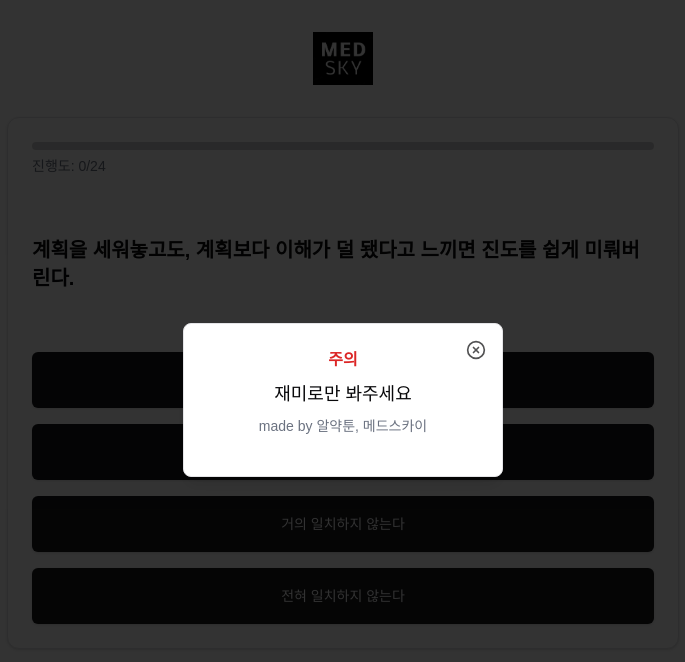
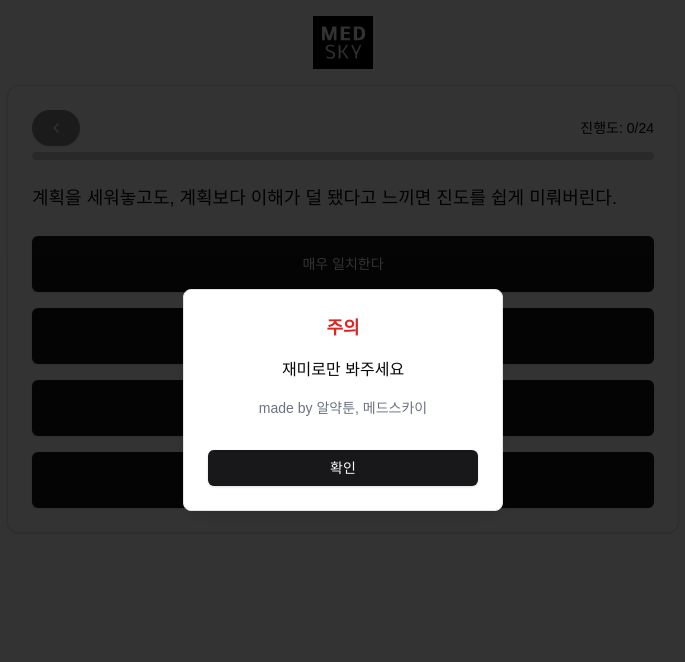
Before and after one commit to juiceple/typeofstudy, a Next.js app: page / in a window 1280 px wide. Shown: the top 662 px of the page, without its empty margins (297-982 px from the left). Built offline with nearby package versions, Linux system fonts and the light colour scheme; a web font is replaced by a local one.

Commit message:
뒤로 가기 버튼

```diff
--- a/src/app/page.tsx
+++ b/src/app/page.tsx
@@ -1,29 +1,50 @@
 "use client"
-import { useEffect, useState } from 'react'
+
+import { useEffect, useState } from 'react';
 import { Questions } from './types';
 import { Progress } from '@/components/ui/progress';
 import { Button } from '@/components/ui/button';
 import { Card, CardContent, CardHeader } from '@/components/ui/card';
 import { AlertDialog, AlertDialogTitle, AlertDialogContent } from '@/components/ui/alert-dialog';
+import { useRouter } from 'next/navigation';
 import Image from 'next/image';
-import { useRouter } from 'next/navigation';
-import { CircleX } from 'lucide-react';
+import { ChevronLeft } from 'lucide-react';
+
+
+type AnswerHistoryItem = {
+  questionIndex: number;
+  score: number;
+  type: 'WP' | 'PB' | 'FE' | 'GD' | 'FA' | 'SC';
+  previousScores: {
+    WP: number;
+    PB: number;
+    FE: number;
+    GD: number;
+    FA: number;
+    SC: number;
+  };
+};
 
 export default function Home() {
   const router = useRouter();
   const [currentQuestion, setCurrentQuestion] = useState(0);
   const [showAlert, setShowAlert] = useState(true);
-  const [scores, setScores] = useState<Record<string, number>>({
+
+  // Add history state to track answers
+  const [answerHistory, setAnswerHistory] = useState<AnswerHistoryItem[]>([]);
+
+  // Modified scores state to track individual question scores
+  const [scores, setScores] = useState({
     WP: 0,
     PB: 0,
     FE: 0,
     GD: 0,
     FA: 0,
-    SC: 0,
+    SC: 0
   });
 
   useEffect(() => {
-    localStorage.setItem('userType', '')
+    localStorage.setItem('userType', '');
   }, []);
 
   const handleAnswer = (score: number) => {
@@ -32,40 +53,67 @@ export default function Home() {
       ...scores,
       [question.type]: scores[question.type] + score
     };
+
+    // Store the answer in history
+    const answer: AnswerHistoryItem = {
+      questionIndex: currentQuestion,
+      score: score,
+      type: question.type,
+      previousScores: { ...scores }
+    };
+    setAnswerHistory((prev) => [...prev, answer]);
+
     setScores(newScores);
 
     if (currentQuestion + 1 < Questions.length) {
-      setCurrentQuestion(prev => prev + 1);
+      setCurrentQuestion((prev) => prev + 1);
     } else {
-      const maxType = Object.entries(newScores).reduce((max, [type, score]) =>
-        score > max[1] ? [type, score] : max, ['', -1])[0];
+      const maxType = Object.entries(newScores).reduce(
+        (max, [type, value]) => (value > max[1] ? [type, value] : max),
+        ['', -1]
+      )[0];
       router.push(`/${maxType}`);
     }
   };
 
+  const handleBack = () => {
+    if (currentQuestion > 0 && answerHistory.length > 0) {
+      // Get the last answer
+      const lastAnswer = answerHistory[answerHistory.length - 1];
+
+      // Restore previous scores
+      setScores(lastAnswer.previousScores);
+
+      // Remove the last answer from history
+      setAnswerHistory(answerHistory.slice(0, -1));
+
+      // Go back to previous question
+      setCurrentQuestion(currentQuestion - 1);
+    }
+  };
+
   return (
-    <main className="container mx-auto px-4 py-8">
-      <AlertDialog open={showAlert} onOpenChange={setShowAlert}>
-        <AlertDialogTitle></AlertDialogTitle>
-        <AlertDialogContent className="max-w-xs rounded-lg">
-          <div className="space-y-2 text-center">
-            <div className="text-m text-red-600 font-bold">주의</div>
-            <div className="text-lg">재미로만 봐주세요</div>
-            <div className="text-sm text-gray-500">made by 알약툰, 메드스카이</div>
+    <div className="container mx-auto p-4">
+      <AlertDialog open={showAlert}>
+        <AlertDialogContent className='max-w-xs rounded-lg'>
+          <AlertDialogTitle className="text-center text-red-600">
+            주의
+          </AlertDialogTitle>
+          <div className="text-center">
+            재미로만 봐주세요
           </div>
-          <div className="flex justify-center">
-            <button
+          <div className="text-center text-sm text-gray-500">
+            made by 알약툰, 메드스카이
+          </div>
+          <Button
             onClick={() => setShowAlert(false)}
-              className="absolute right-4 top-4 rounded-sm opacity-70 ring-offset-background transition-opacity hover:opacity-100 focus:outline-none focus:ring-2 focus:ring-ring focus:ring-offset-2"
+            className="mt-4"
           >
-              <CircleX className="h-5 w-5" />
-            </button>
-          </div>
+            확인
+          </Button>
         </AlertDialogContent>
       </AlertDialog>
-
-
-      <div className="flex justify-center mb-8">
+      <div className="flex justify-center mb-4">
         <Image
           src="/medsky-logo.png"
           alt="MedSky Logo"
@@ -76,45 +124,42 @@ export default function Home() {
       </div>
       <Card className="max-w-2xl mx-auto">
         <CardHeader>
-          <Progress value={(currentQuestion / Questions.length) * 100} />
-          <p className="text-sm text-gray-500 mt-2">
+          <div className="flex justify-between items-center">
+            <Button
+              onClick={handleBack}
+              disabled={currentQuestion === 0}
+              className="text-sm rounded-full"
+            >
+                <ChevronLeft />
+            </Button>
+            <div className="text-sm">
               진행도: {currentQuestion}/{Questions.length}
-          </p>
+            </div>
+          </div>
+          <Progress value={(currentQuestion / Questions.length) * 100} className="mt-2" />
         </CardHeader>
-        <CardContent className="space-y-6">
-          <div className="h-32 flex items-center">
-            <h2 className="text-xl font-semibold">
+        <CardContent>
+          <div className="text-lg font-medium mb-6">
             {Questions[currentQuestion].text}
-            </h2>
           </div>
-          <div className="grid grid-cols-1 gap-4">
+          <div className="space-y-4">
+            {[
+              { text: "매우 일치한다", score: 4 },
+              { text: "어느정도 일치한다", score: 3 },
+              { text: "거의 일치하지 않는다", score: 2 },
+              { text: "전혀 일치하지 않는다", score: 1 }
+            ].map((option) => (
               <Button
-              onClick={() => handleAnswer(4)}
-              className="h-14"
+                key={option.score}
+                onClick={() => handleAnswer(option.score)}
+                className="h-14 w-full"
               >
-              매우 일치한다
+                {option.text}
               </Button>
-            <Button
-              onClick={() => handleAnswer(3)}
-              className="h-14"
-            >
-              어느정도 일치한다
-            </Button>
-            <Button
-              onClick={() => handleAnswer(2)}
-              className="h-14"
-            >
-              거의 일치하지 않는다
-            </Button>
-            <Button
-              onClick={() => handleAnswer(1)}
-              className="h-14"
-            >
-              전혀 일치하지 않는다
-            </Button>
+            ))}
           </div>
         </CardContent>
       </Card>
-    </main>
+    </div>
   );
 }
```
Lines whose indentation alone changed are shown as unchanged.
